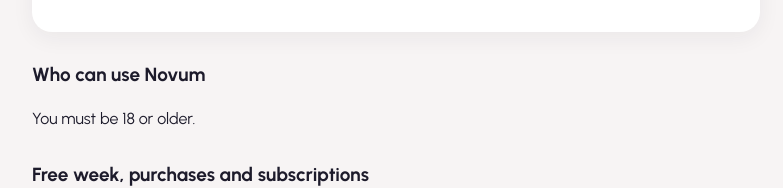
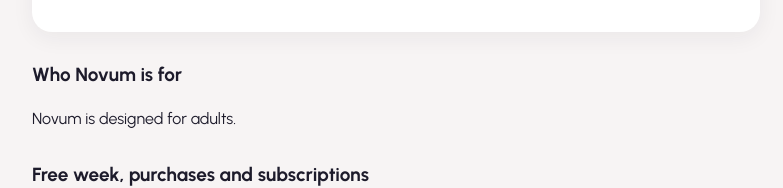
Before and after one commit to rbanks71981-stack/rbanks71981-stack.github.io, a plain HTML site: page novum-terms.html in a window 1280 px wide. Shown: the part 496-684 px from the top of the page, without its empty margins (244-1027 px from the left). Drawn offline with Linux system fonts and the light colour scheme.

Commit message:
Novum Terms: 'designed for adults' instead of an age requirement (owner: never enforce age)
Co-Authored-By: Claude Opus 5.5 <noreply@anthropic.com>

```diff
--- a/novum-terms.html
+++ b/novum-terms.html
@@ -16,8 +16,8 @@ a{color:inherit}ul{padding-left:20px}nav a{margin-right:14px}
 <div class="card"><h2>Not medical advice</h2>
 <p>Novum is a wellness app. It is not a medical device and does not diagnose, treat or prevent any condition. Body-fat figures are estimates; a figure labelled "inferred" is worked out from your weight, height, age and sex, not measured. Ideas about food and activity are general information, not a diet plan. Talk to a doctor before changing your diet or exercise, especially if you are pregnant, have a medical condition, or have had an eating disorder. If you are struggling with eating or body image, please reach out to a health professional or a local support line.</p></div>
 
-<h2>Who can use Novum</h2>
-<p>You must be 18 or older.</p>
+<h2>Who Novum is for</h2>
+<p>Novum is designed for adults.</p>
 
 <h2>Free week, purchases and subscriptions</h2>
 <ul>
```
